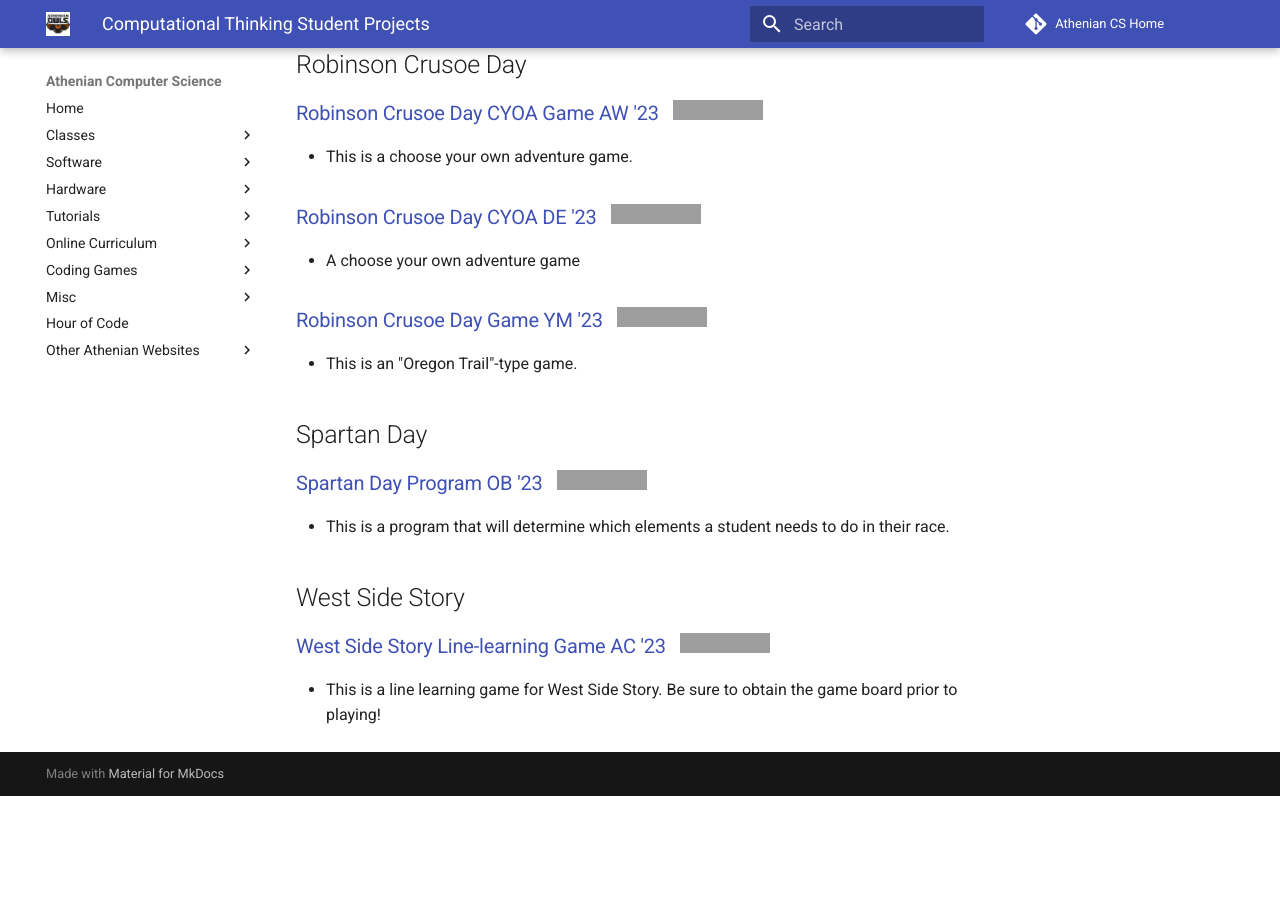
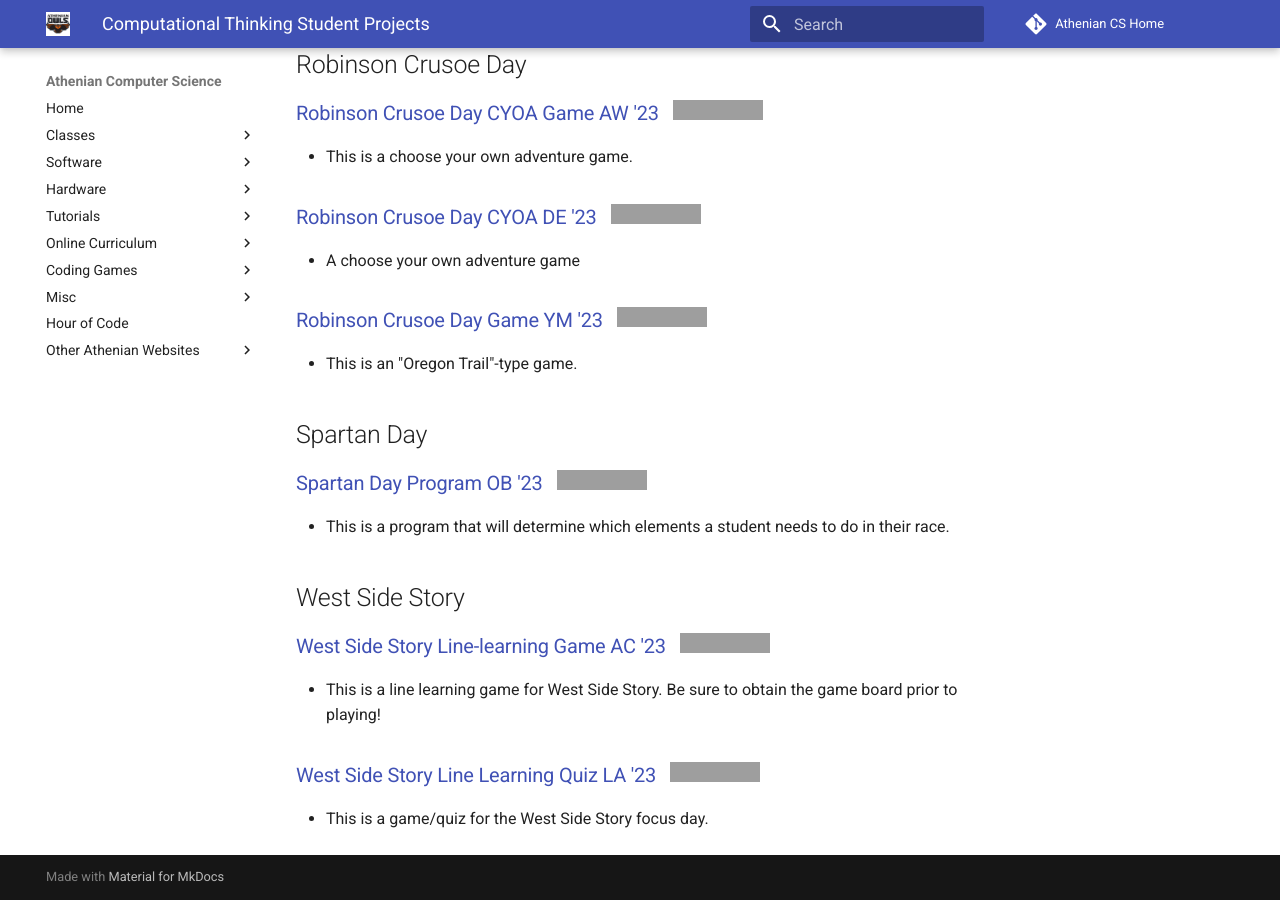
Before and after one commit to athenian-computational-thinking/athenian-cs-mkdocs, an MkDocs documentation site: the page built from docs/ct-projects.md, in a window 1280 px wide and 900 px high, scrolled down 4217 px. Built offline with MkDocs 1.6.1 and Material for MkDocs 9.7.7, drawn with Linux system fonts in a browser that asks for light colours; comment, search, counter and statistics services are not loaded; before the commit the page ends 5013 px from its top, so only the background shows below that; grey boxes are pictures that could not be loaded.

Commit message:
Update ct-projects.md

```diff
--- a/docs/ct-projects.md
+++ b/docs/ct-projects.md
@@ -143,3 +143,6 @@ It's essentially the ranked voting program with some functionality (and the lack
 
 ### [West Side Story Line-learning Game AC '23](https://github.com/athenian-ct-projects/West-Side-Story-AC) &nbsp; [![Run on Repl.it](https://repl.it/badge/github/athenian-ct-projects/West-Side-Story-AC)](https://repl.it/github/athenian-ct-projects/West-Side-Story-AC)
 * This is a line learning game for West Side Story. Be sure to obtain the game board prior to playing!
+
+### [West Side Story Line Learning Quiz LA '23](https://github.com/athenian-ct-projects/West-Side-Story-LA) &nbsp; [![Run on Repl.it](https://repl.it/badge/github/athenian-ct-projects/West-Side-Story-LA)](https://repl.it/github/athenian-ct-projects/West-Side-Story-LA)
+* This is a game/quiz for the West Side Story focus day.
```
